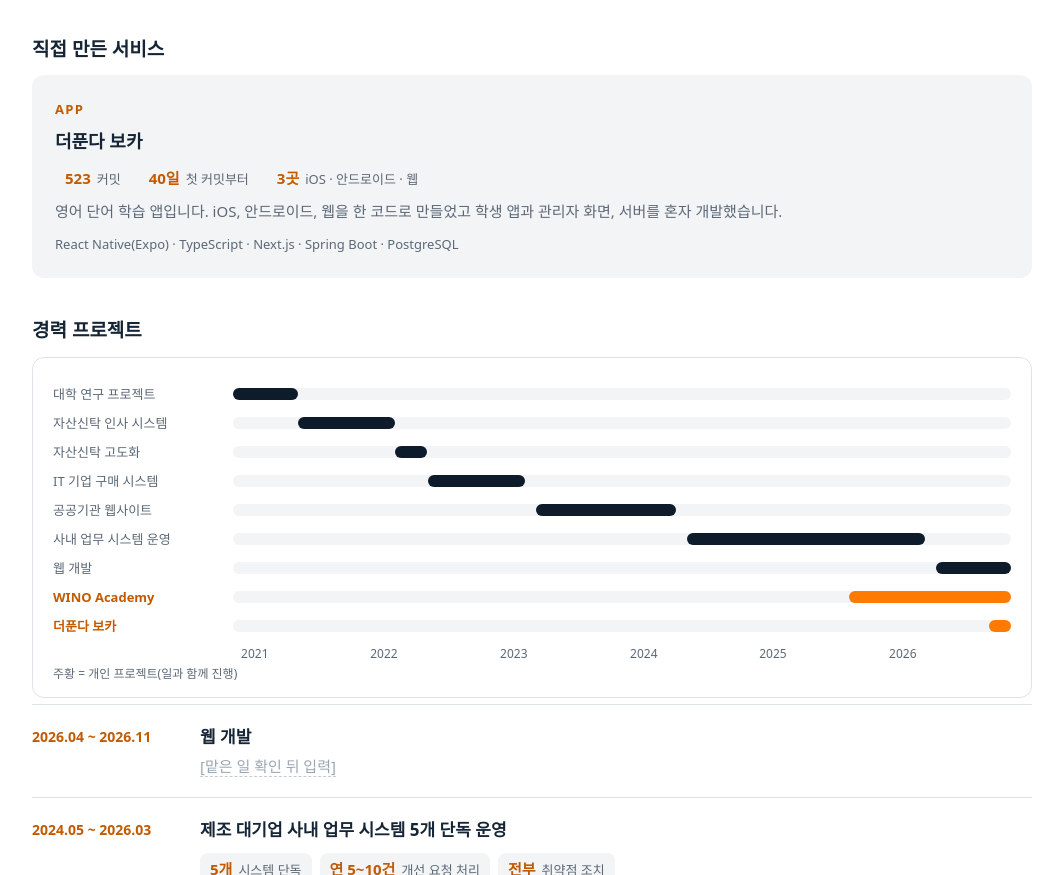
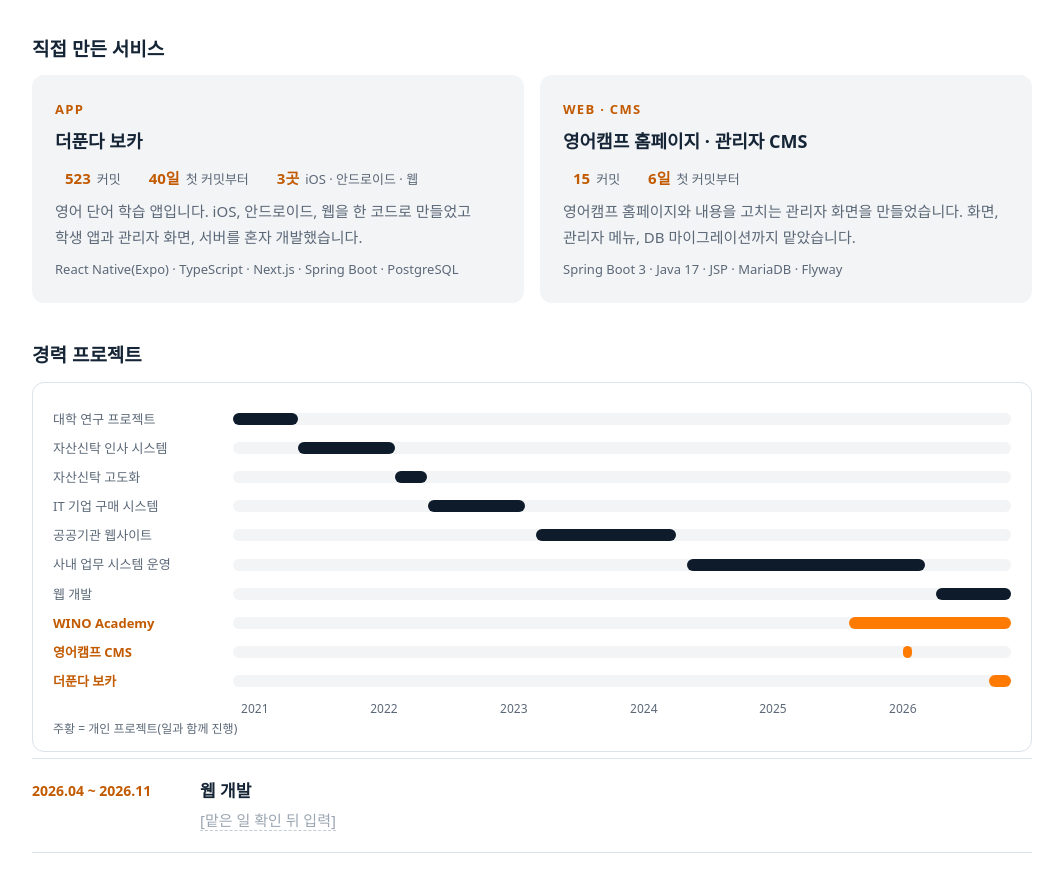
Before and after one commit to hyojunkim9096/hyojunkim9096.github.io, a plain HTML site: page index.html in a window 1280 px wide. Shown: the part 2837-3712 px from the top of the page, without its empty margins (108-1171 px from the left). Drawn offline with Linux system fonts and the light colour scheme.

Commit message:
영어캠프 홈페이지 · 관리자 CMS(elang · 2026.01) 카드와 기간 막대

```diff
--- a/index.html
+++ b/index.html
@@ -265,6 +265,7 @@ footer{background:var(--navy);color:#ffffff90;font-size:13px;padding:22px 0;bord
     <h3 class="subhead">직접 만든 서비스</h3>
     <div class="grid g4">
       <div class="card"><div class="num">APP</div><h3>더푼다 보카</h3><div class="ms"><span><b>523</b>커밋</span><span><b>40일</b>첫 커밋부터</span><span><b>3곳</b>iOS · 안드로이드 · 웹</span></div><p>영어 단어 학습 앱입니다. iOS, 안드로이드, 웹을 한 코드로 만들었고 학생 앱과 관리자 화면, 서버를 혼자 개발했습니다.</p><p class="tech" style="margin-top:8px;font-size:13px">React Native(Expo) · TypeScript · Next.js · Spring Boot · PostgreSQL</p></div>
+      <div class="card"><div class="num">WEB · CMS</div><h3>영어캠프 홈페이지 · 관리자 CMS</h3><div class="ms"><span><b>15</b>커밋</span><span><b>6일</b>첫 커밋부터</span></div><p>영어캠프 홈페이지와 내용을 고치는 관리자 화면을 만들었습니다. 화면, 관리자 메뉴, DB 마이그레이션까지 맡았습니다.</p><p class="tech" style="margin-top:8px;font-size:13px">Spring Boot 3 · Java 17 · JSP · MariaDB · Flyway</p></div>
     </div>
     <h3 class="subhead">경력 프로젝트</h3>
     <div class="gantt" role="img" aria-label="2020년 11월부터 2026년 11월까지 경력과 개인 프로젝트 기간">
@@ -276,6 +277,7 @@ footer{background:var(--navy);color:#ffffff90;font-size:13px;padding:22px 0;bord
 <div class="gr"><span>사내 업무 시스템 운영</span><div class="gt"><i style="left:58.3%;width:30.6%"></i></div></div>
 <div class="gr"><span>웹 개발</span><div class="gt"><i style="left:90.3%;width:9.7%"></i></div></div>
 <div class="gr me"><span>WINO Academy</span><div class="gt"><i style="left:79.2%;width:20.8%"></i></div></div>
+<div class="gr me"><span>영어캠프 CMS</span><div class="gt"><i style="left:86.1%;width:1.2%"></i></div></div>
 <div class="gr me"><span>더푼다 보카</span><div class="gt"><i style="left:97.2%;width:2.8%"></i></div></div>
       <div class="gax"><span></span><div><span style="left:2.8%">2021</span><span style="left:19.4%">2022</span><span style="left:36.1%">2023</span><span style="left:52.8%">2024</span><span style="left:69.4%">2025</span><span style="left:86.1%">2026</span></div></div>
       <p class="gnote">주황 = 개인 프로젝트(일과 함께 진행)</p>
```
